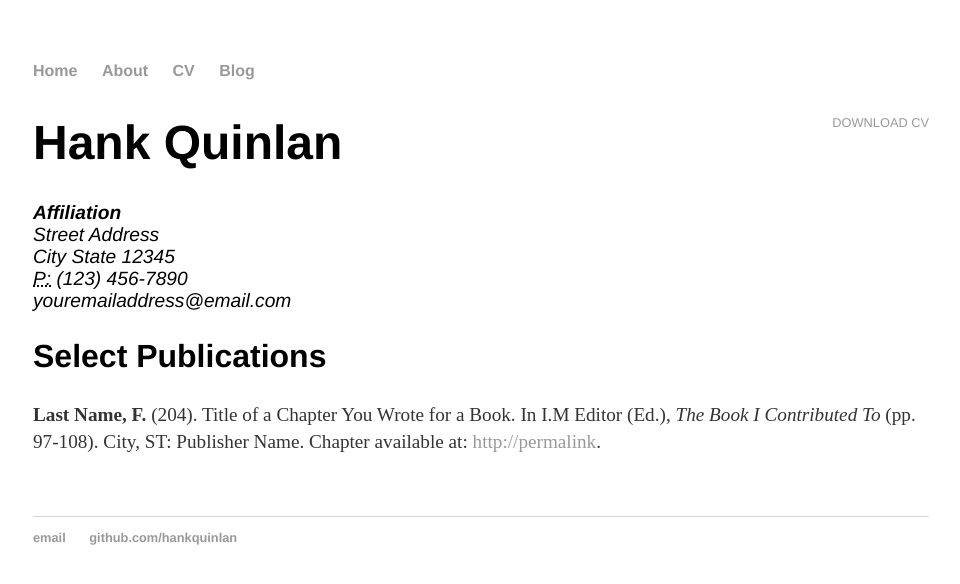
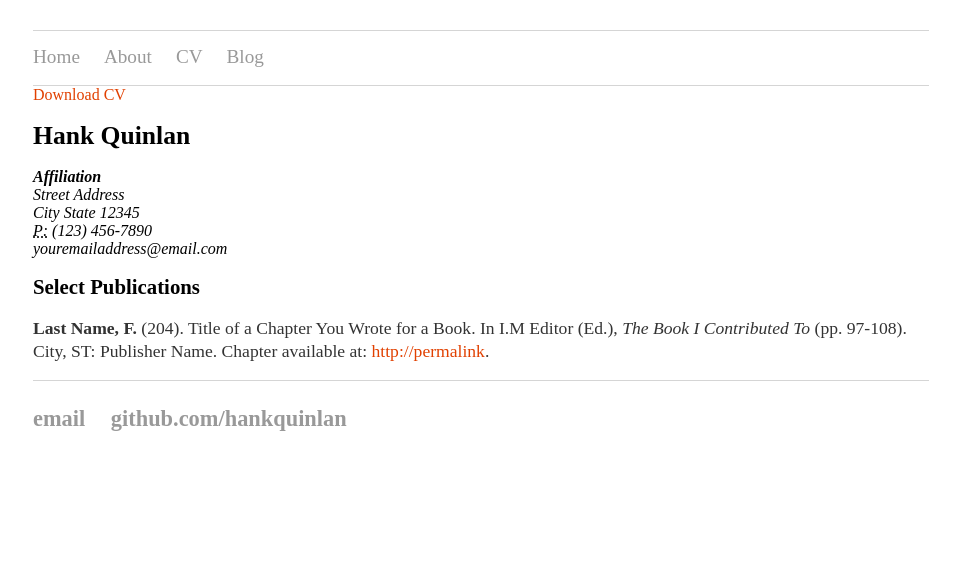
Before and after one commit to dthor/dthor.github.io, a Jekyll site: the page built from cv/index.html, in a window 1280 px wide. Shown: the top 584 px of the page, without its empty margins (159-1119 px from the left). Built offline with Jekyll 4.4.1, drawn with Linux system fonts in a browser that asks for light colours.

Commit message:
Update main.css
test

```diff
--- a/css/main.css
+++ b/css/main.css
@@ -1,29 +1,40 @@
-body { margin: 60px auto; width: 70%; }
+html { margin: 30px auto; width: 70%; font-size: 100%; }
+body { margin: 0px auto; width: 100%; font-size: 100%; }
 
-a { text-decoration: none; color: #999; }
+a { text-decoration: none; color: #E14000; }
 a:hover { text-decoration: underline; }
 
-p, ul { font-size: 1.5em; line-height: 1.4em; color: #333; }
+p, ul { font-size: 1.1em; line-height: 1.3em; color: #333; font-family: 'fira sans'; }
 
-h1, h2, h3, h4 { font-family: 'Helvetica', 'Arial', 'Sans-Serif'; }
-h1 { font-size: 3em;  }
-h2 { font-size: 2.7em; }
-h3 { font-size: 2.3em; }
-h4 { font-size: 1.9em; }
 
-nav ul, footer ul { font-size: 1em; font-family: 'Helvetica', 'Arial', 'Sans-Serif'; padding: 0px; list-style: none; font-weight: bold; }
+h1 { font-size: 1.6em !important; font-weight: 600; font-family: 'fira sans'; }
+h2 { font-size: 1.3em !important; font-weight: 600; font-family: 'fira sans'; }
+h3 { font-size: 1.1em !important; font-weight: 600; font-family: 'fira sans'; }
+
+
+nav ul, footer ul { font-size: 1em; font-family: 'fira sans'; padding: 0px; list-style: none; font-weight: bold; }
 nav ul li, footer ul li { display: inline; margin-right: 20px; }
 
-footer { border-top: 1px solid #d5d5d5; font-size: .8em; }
+nav ul, footer ul a { color: #999; }
+
+nav ul a { color: #999; font-size: 1.2em; font-weight: normal; }
+nav ul li a { color: #999; font-size:1.2em; font-weight: normal;}
+nav ul li a:hover { text-decoration: none; color: #E14000;}
+nav ul .activepage a { color: #E14000; font-size: 1.6em; font-weight: bold;}
+nav ul li .activepage a { color: #E14000; font-size: 1.6em; font-weight: bold;}
+nav ul li .activepage a:hover { text-decoration: none; color: #E14000;}
+
+nav { border-top: 1px solid #d5d5d5; border-bottom: 1px solid #d5d5d5; }
+footer { border-top: 1px solid #d5d5d5; font-size: 1.4em; }
+footer a:hover { color: #E14000; }
+
+
+.share-page {
+    text-align: left; font-family: 'fira sans'; color: #999;
+}
+.share-page a { font-family: 'fira sans'; color: #999;}
+.share-page a:hover { text-decoration: none; color: #E14000;}
 
 /* Blog */
-ul.posts { margin: 20px auto 40px; font-size: 1.5em; }
+ul.posts { margin: 20px auto 40px; font-size: 1.1em; line-height: 1.3em; font-family: 'fira sans'}
 ul.posts li { list-style: none; }
-
-/* CV */
-.cv { margin: 0px 0px 60px; }
-.cv h1 { font-size: 3em; }
-.cv h2 { font-size: 2em; }
-.cv address, .cv .download { font-family: 'Helvetica', 'Arial', 'Sans-Serif'; }
-.cv address, .cv p { font-size: 1.2em; }
-.cv .download { float: right; font-size: .8em; text-transform: uppercase; }
```
